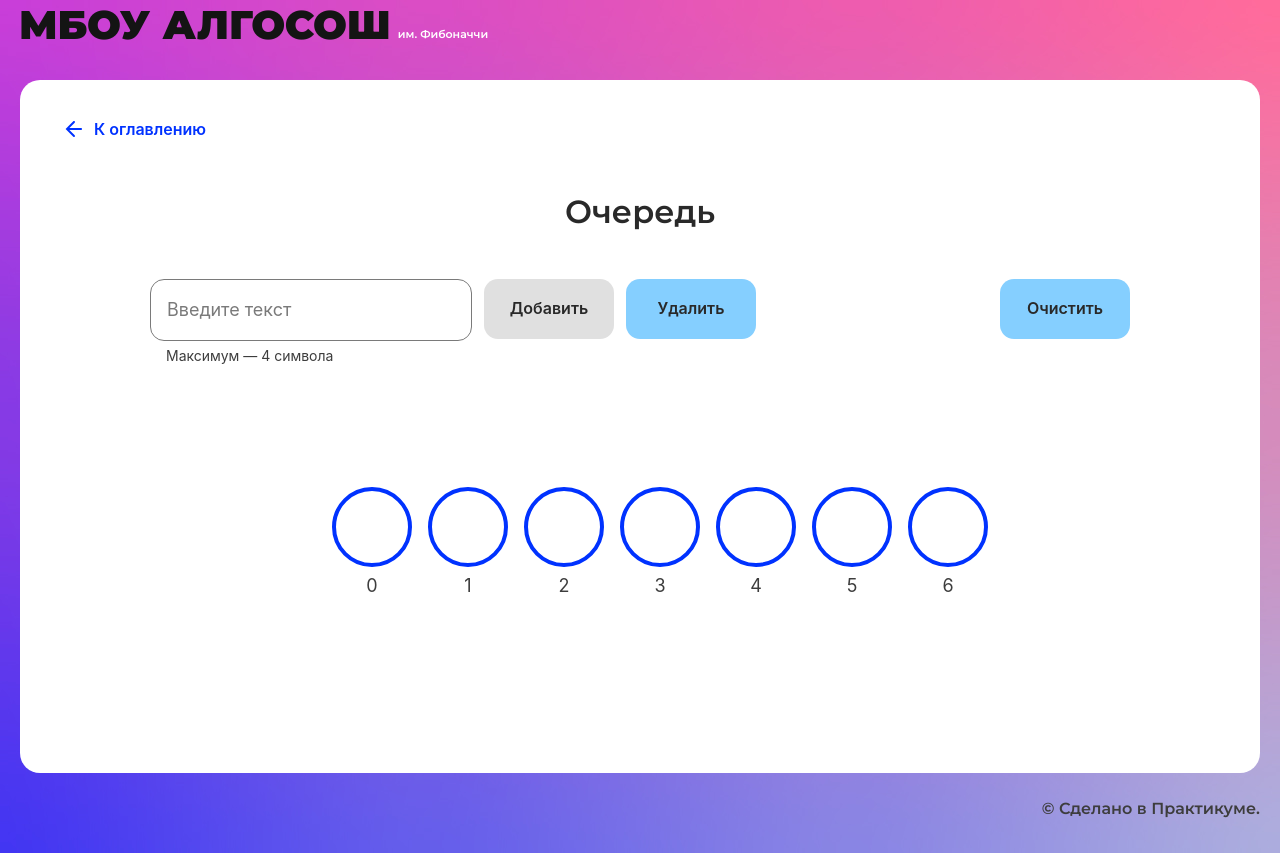
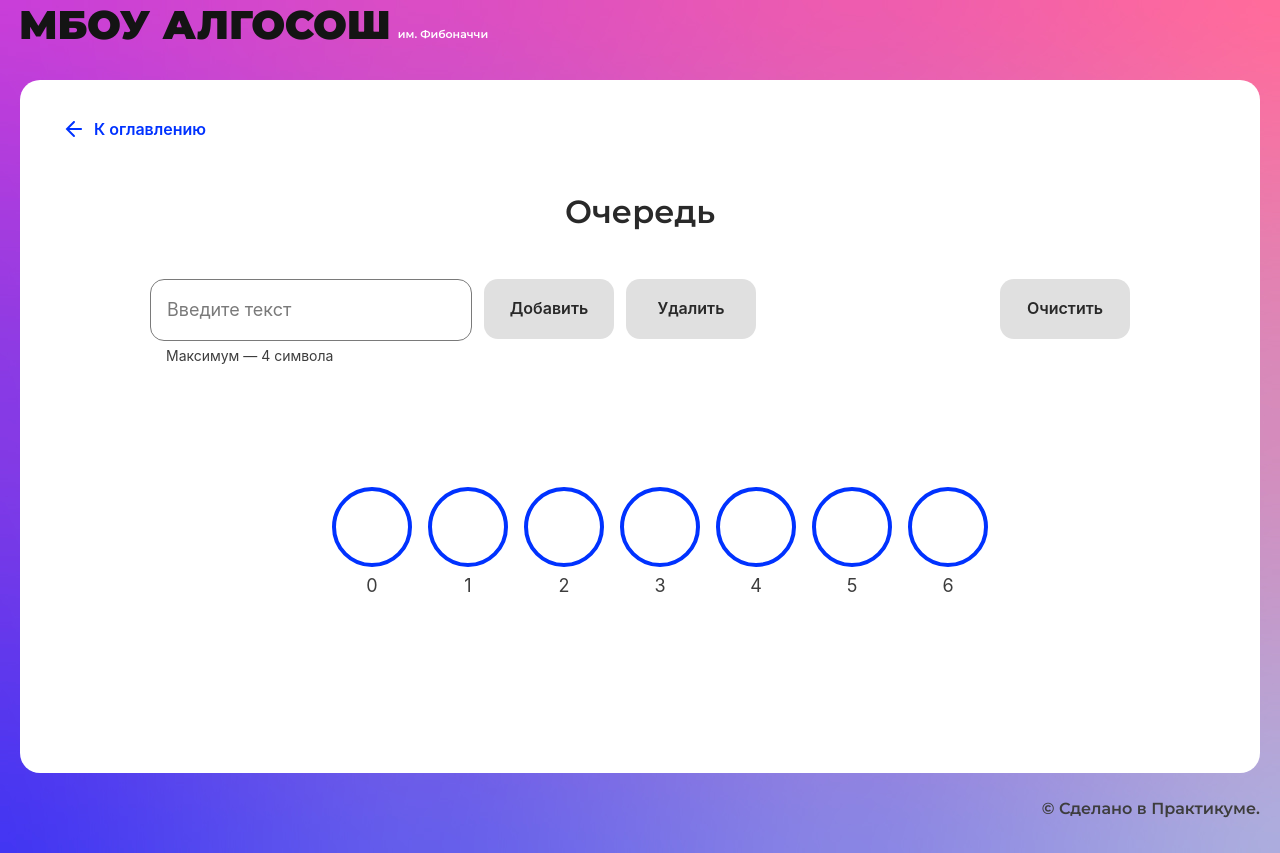
Before and after one commit to puinka/algososh, a React (Create React App) app: page /queue in a window 1280 px wide. Built offline with nearby package versions, Linux system fonts and the light colour scheme.

Commit message:
ref: disable Remove & Clear buttons if the queue is empty

```diff
--- a/src/components/queue-page/queue-page.tsx
+++ b/src/components/queue-page/queue-page.tsx
@@ -1,4 +1,4 @@
-import React, { useMemo, useState } from "react";
+import React, { useEffect, useMemo, useState } from "react";
 import { delay } from "../../common/utils";
 import { SHORT_DELAY_IN_MS } from "../../constants/delays";
 import { ElementStates } from "../../types/element-states";
@@ -24,6 +24,11 @@ export const QueuePage: React.FC = () => {
   const [elements, setElements] = useState<TLetter[]>(initialElements);
   const [isPushing, setIsPushing] = useState<boolean>(false);
   const [isPopping, setIsPopping] = useState<boolean>(false);
+  const [isEmpty, setIsEmpty] = useState<boolean>(true);
+
+  useEffect(() => {
+    setIsEmpty(elements.every((element) => element.char === ""));
+  });
 
   const handleInputChange = (evt: React.FormEvent<HTMLInputElement>): void => {
     setStringInput(evt.currentTarget.value);
@@ -58,6 +63,7 @@ export const QueuePage: React.FC = () => {
 
   const handleRemove = async () => {
     setIsPopping(true);
+    setStringInput("");
 
     let head = queue.getHead();
     const tail = queue.getTail();
@@ -89,30 +95,34 @@ export const QueuePage: React.FC = () => {
   return (
     <SolutionLayout title="Очередь">
       <div className={style.inputsContainer}>
-        <form className={style.form} onSubmit={handleAdd}>
+        <form className={style.form} onSubmit={handleAdd} test-id="form">
           <Input
             maxLength={4}
             isLimitText
             onChange={handleInputChange}
             value={stringInput}
+            test-id="input"
           />
           <Button
             text={"Добавить"}
             type="submit"
             isLoader={isPushing}
             disabled={isPopping || stringInput.length < 1}
+            test-id="add-button"
           />
           <Button
             text={"Удалить"}
             onClick={handleRemove}
             isLoader={isPopping}
-            disabled={isPushing}
+            disabled={isPushing || isEmpty}
+            test-id="remove-button"
           />
         </form>
         <Button
           text={"Очистить"}
-          disabled={isPopping || isPushing}
+          disabled={isPopping || isPushing || isEmpty}
           onClick={handleClearAll}
+          test-id="clear-button"
         />
       </div>
       <ul className={style.circlesContainer}>
```
